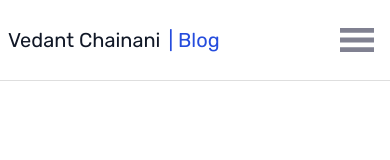
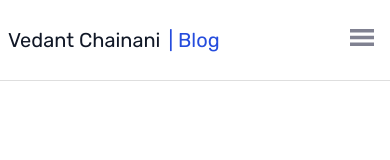
Before and after one commit to Envoy-VC/blog, a Next.js app: page / in a window 390 px wide. Shown: the top 160 px of the page. Built offline with nearby package versions, Linux system fonts and the light colour scheme; what wagmi would draw is missing.

Commit message:
Fix Hamburger Menu breaking for >300px width

```diff
--- a/src/components/Navbar.js
+++ b/src/components/Navbar.js
@@ -7,6 +7,9 @@ import menu from "../assets/menu.svg";
 
 const Navbar = () => {
   const [toggleDrawer, setToggleDrawer] = useState(false);
+  const handleMenuToggle = () => {
+    setToggleDrawer(!toggleDrawer);
+  };
   return (
     <nav className="max-w-[1200px] flex flex-row items-center justify-between bg-white h-[80px] m-auto">
       <div className="flex items-center">
@@ -22,33 +25,6 @@ const Navbar = () => {
           </h1>
         </Link>
       </div>
-      {/* Small Screen Navigation */}
-      <div className="sm:hidden flex items-center flex-row">
-        <Image
-          src={menu}
-          alt="menu"
-          className="w-[34px] h-[34px] object-contain cursor-pointer ml-auto order-2 mr-4"
-          onClick={() => setToggleDrawer((prev) => !prev)}
-        />
-        <div
-          className={`relative top-[100px] right-0 left-0 bg-white z-10 shadow-secondary py-4 ${
-            !toggleDrawer
-              ? "-translate-y-[100vh] -translate-x-[75%]"
-              : "translate-y-0 -translate-x-[75%]"
-          } transition-all duration-500`}
-        >
-          <div className="flex mx-4 justify-center">
-            <ConnectButton
-              chainStatus="none"
-              showBalance={false}
-              accountStatus={{
-                smallScreen: "avatar",
-                largeScreen: "full",
-              }}
-            />
-          </div>
-        </div>
-      </div>
       <div className="sm:flex hidden">
         <ConnectButton
           chainStatus="none"
@@ -59,6 +35,32 @@ const Navbar = () => {
           }}
         />
       </div>
+
+      <div className="relative sm:hidden">
+        <button onClick={handleMenuToggle}>
+          <Image
+            src={menu}
+            alt="menu"
+            width={24}
+            height={24}
+            className="mx-4"
+          />
+        </button>
+        {toggleDrawer && (
+          <div className="absolute top-[54px] right-0 bg-white rounded-md w-[100vw] m-auto">
+            <div className="block w-full px-4 py-2 text-sm text-gray-700 ml-[30vw]">
+              <ConnectButton
+                chainStatus="none"
+                showBalance={false}
+                accountStatus={{
+                  smallScreen: "avatar",
+                  largeScreen: "full",
+                }}
+              />
+            </div>
+          </div>
+        )}
+      </div>
     </nav>
   );
 };
```
